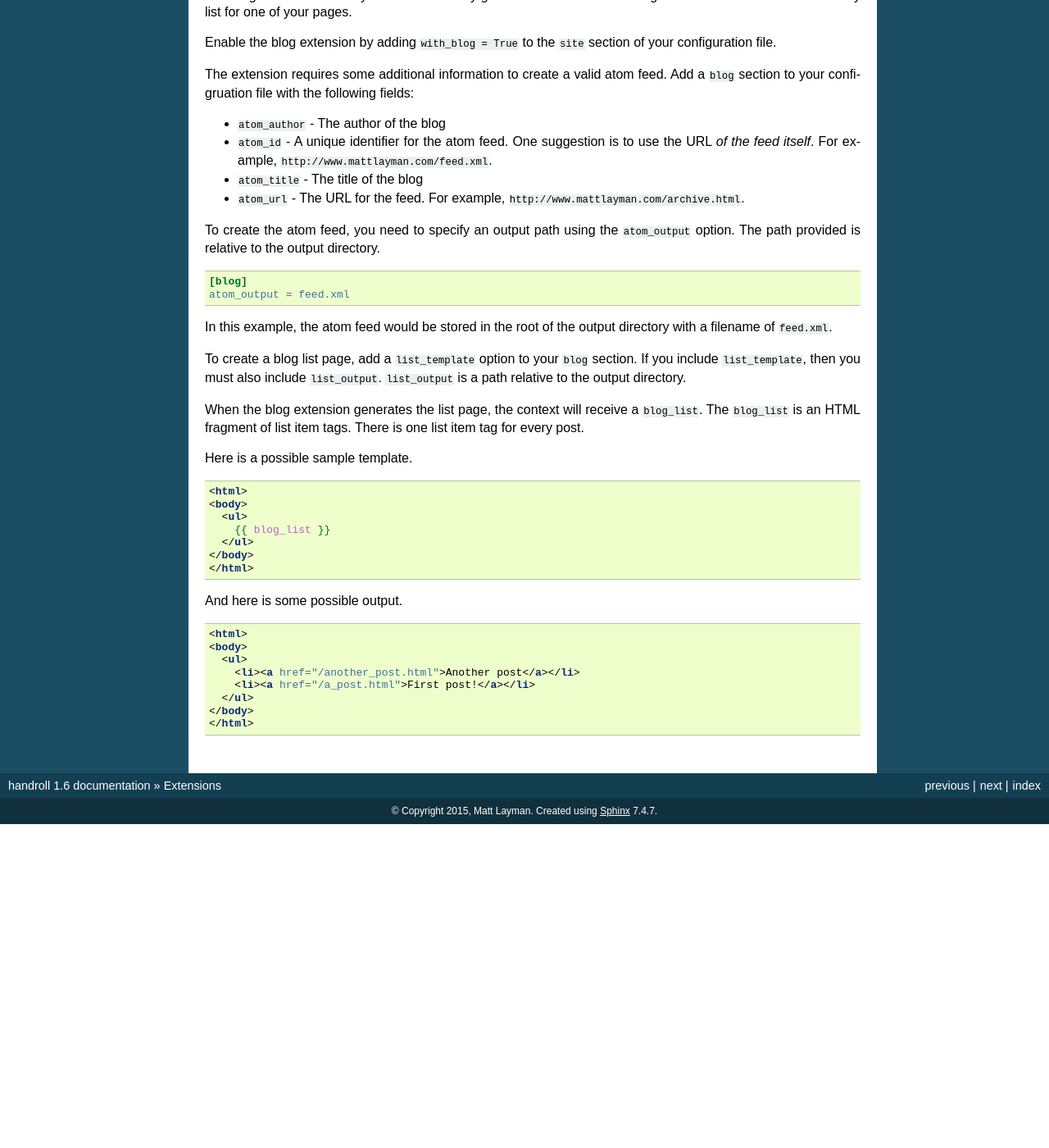
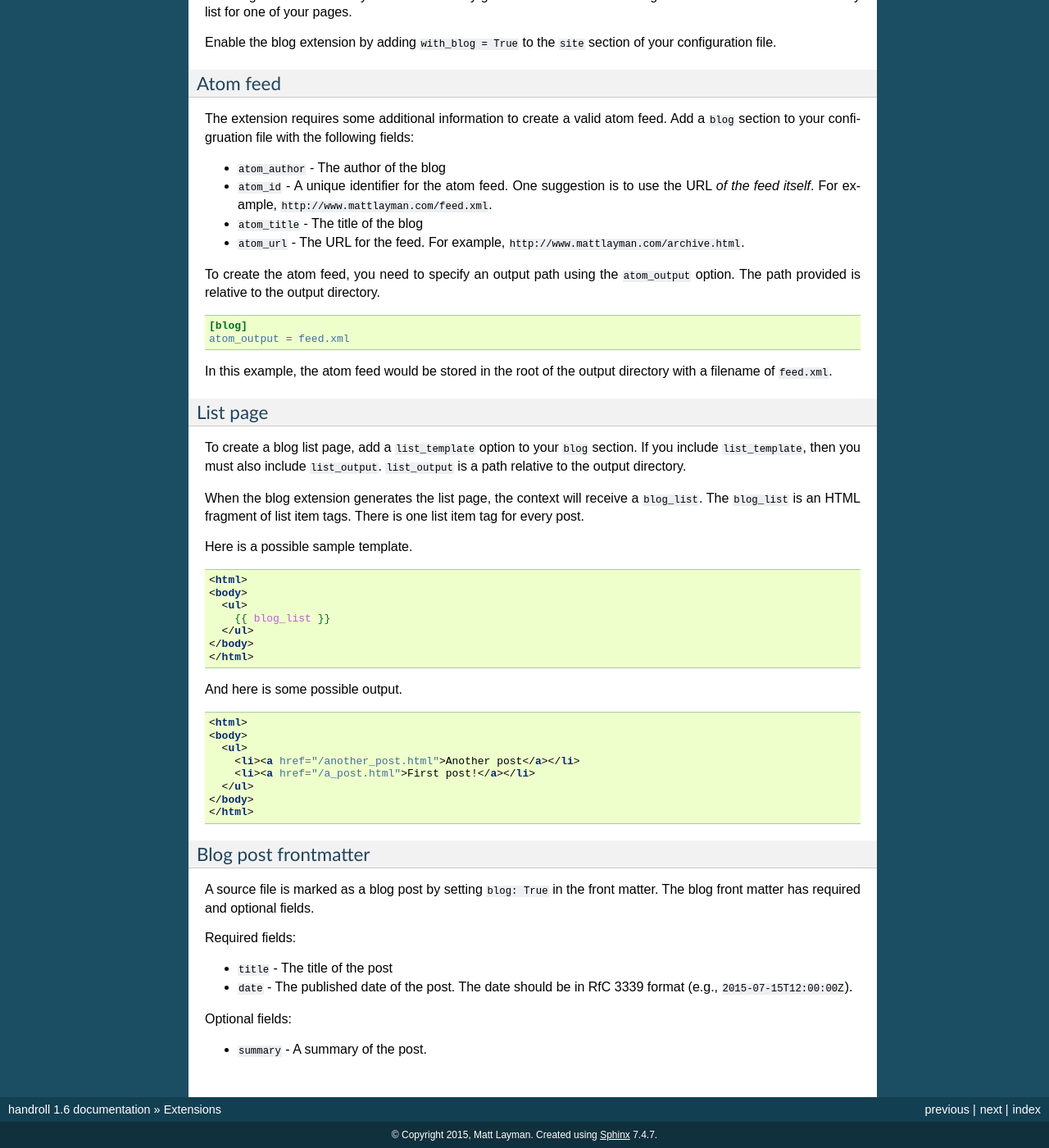
Before and after one commit to handroll/handroll, a Sphinx documentation site: the page built from docs/extensions.rst, in a window 1280 px wide and 1400 px high, scrolled down 652 px. Shown: the whole window at 82% size. Built offline with Sphinx 7.4.7, drawn with Linux system fonts in a browser that asks for light colours; before the commit the page ends 1657 px from its top, so only the background shows below that; some of the changed text lies outside the part shown.

Commit message:
Document the remainder of the blog extension.

```diff
--- a/docs/extensions.rst
+++ b/docs/extensions.rst
@@ -47,6 +47,9 @@ It can also create an entry list for one of your pages.
 Enable the blog extension by adding ``with_blog = True`` to
 the ``site`` section of your configuration file.
 
+Atom feed
+~~~~~~~~~
+
 The extension requires some additional information
 to create a valid atom feed.
 Add a ``blog`` section to your configruation file
@@ -72,6 +75,9 @@ The path provided is relative to the output directory.
 In this example, the atom feed would be stored
 in the root of the output directory
 with a filename of ``feed.xml``.
+
+List page
+~~~~~~~~~
 
 To create a blog list page,
 add a ``list_template`` option to your ``blog`` section.
@@ -108,3 +114,21 @@ And here is some possible output.
       </ul>
     </body>
     </html>
+
+Blog post frontmatter
+~~~~~~~~~~~~~~~~~~~~~
+
+A source file is marked as a blog post by setting ``blog: True``
+in the front matter.
+The blog front matter has required and optional fields.
+
+Required fields:
+
+* ``title`` - The title of the post
+* ``date`` - The published date of the post.
+  The date should be in RfC 3339 format
+  (e.g., ``2015-07-15T12:00:00Z``).
+
+Optional fields:
+
+* ``summary`` - A summary of the post.
```
